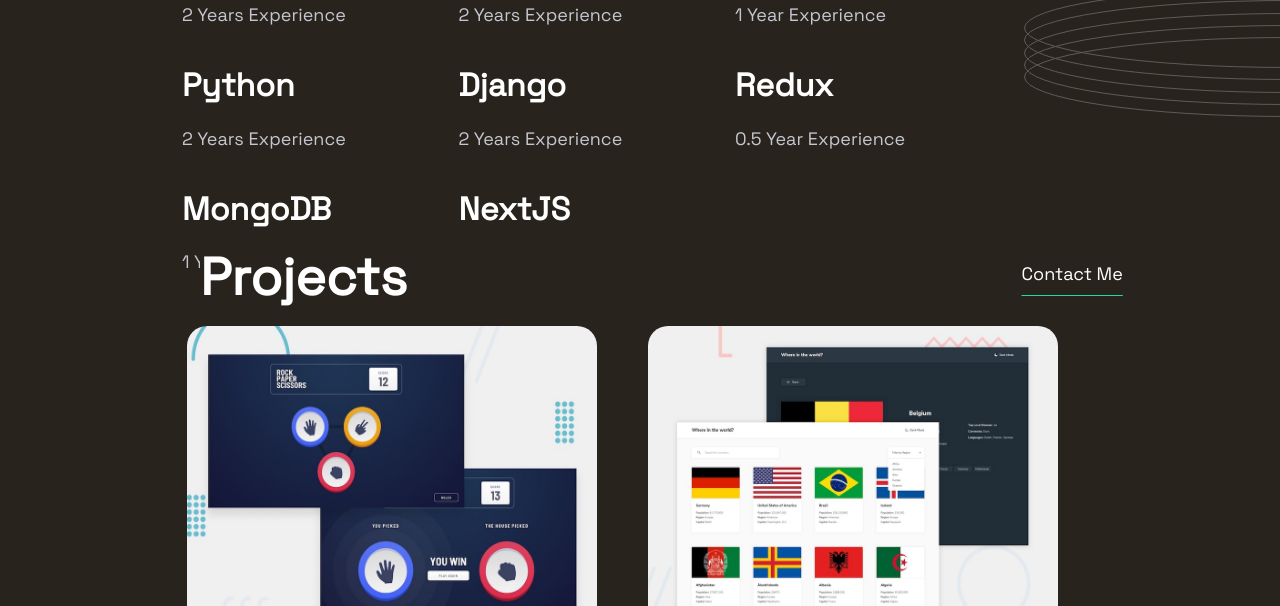
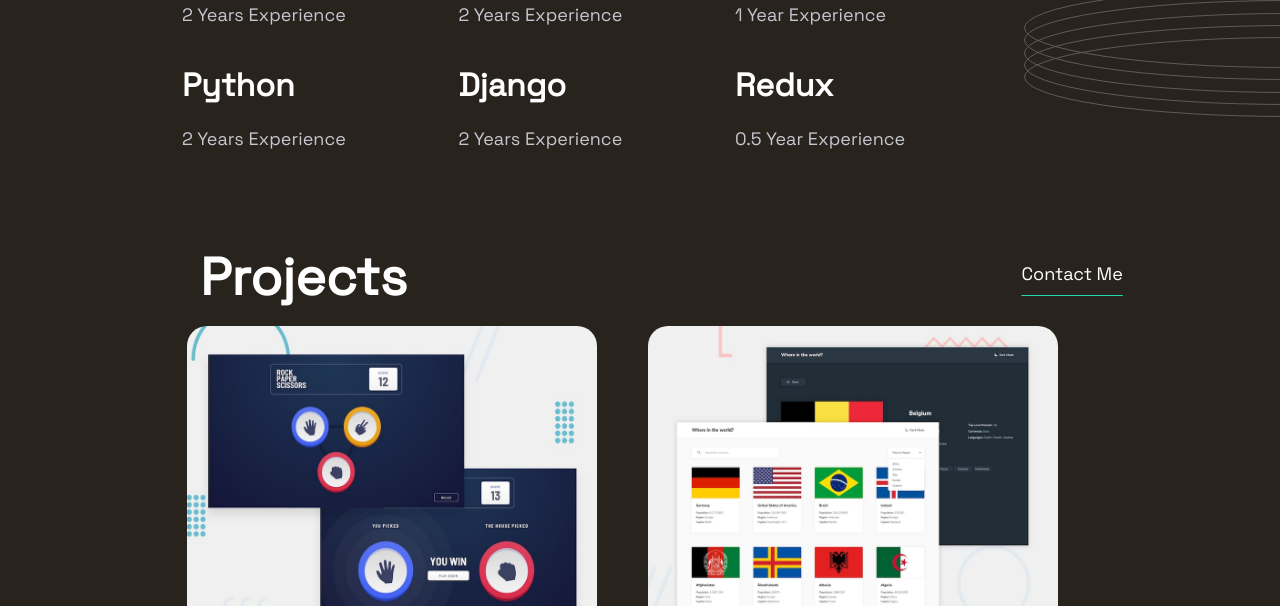
Before and after one commit to rahulsolanki001/Portfolio, a plain HTML site: page index.html in a window 1280 px wide. Shown: the part 883-1489 px from the top of the page. Drawn offline with Linux system fonts and the light colour scheme.

Commit message:
Update index.html

```diff
--- a/index.html
+++ b/index.html
@@ -68,14 +68,6 @@
         <h1>Redux</h1>
         <p>0.5 Year Experience</p>
       </div>
-      <div>
-        <h1>MongoDB</h1>
-        <p>1 Year Experience</p>
-      </div>
-      <div>
-        <h1>NextJS</h1>
-        <p>0.5 Year Experience</p>
-      </div>
 
     </div>
     <div id="rings-2">
```
